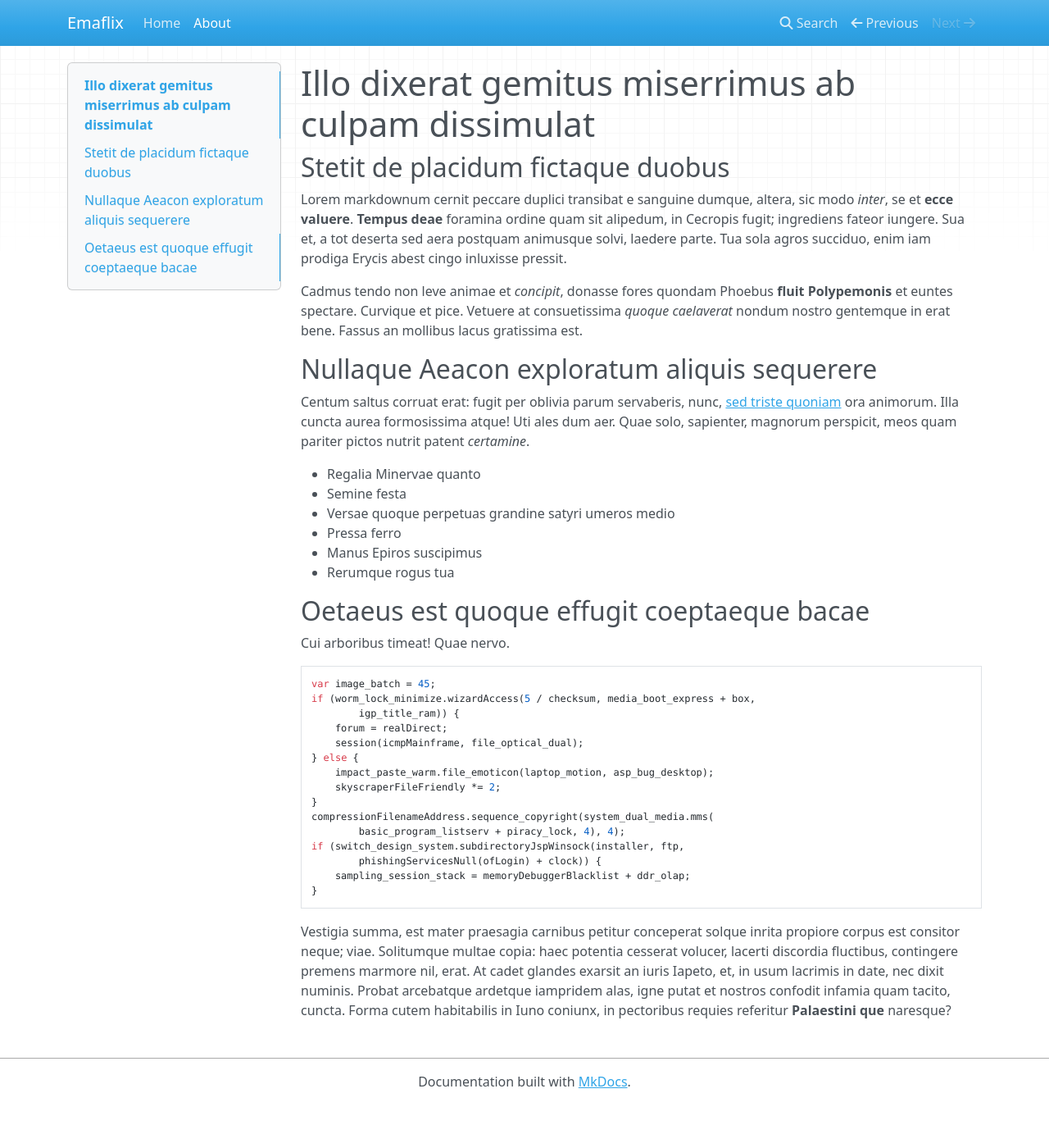
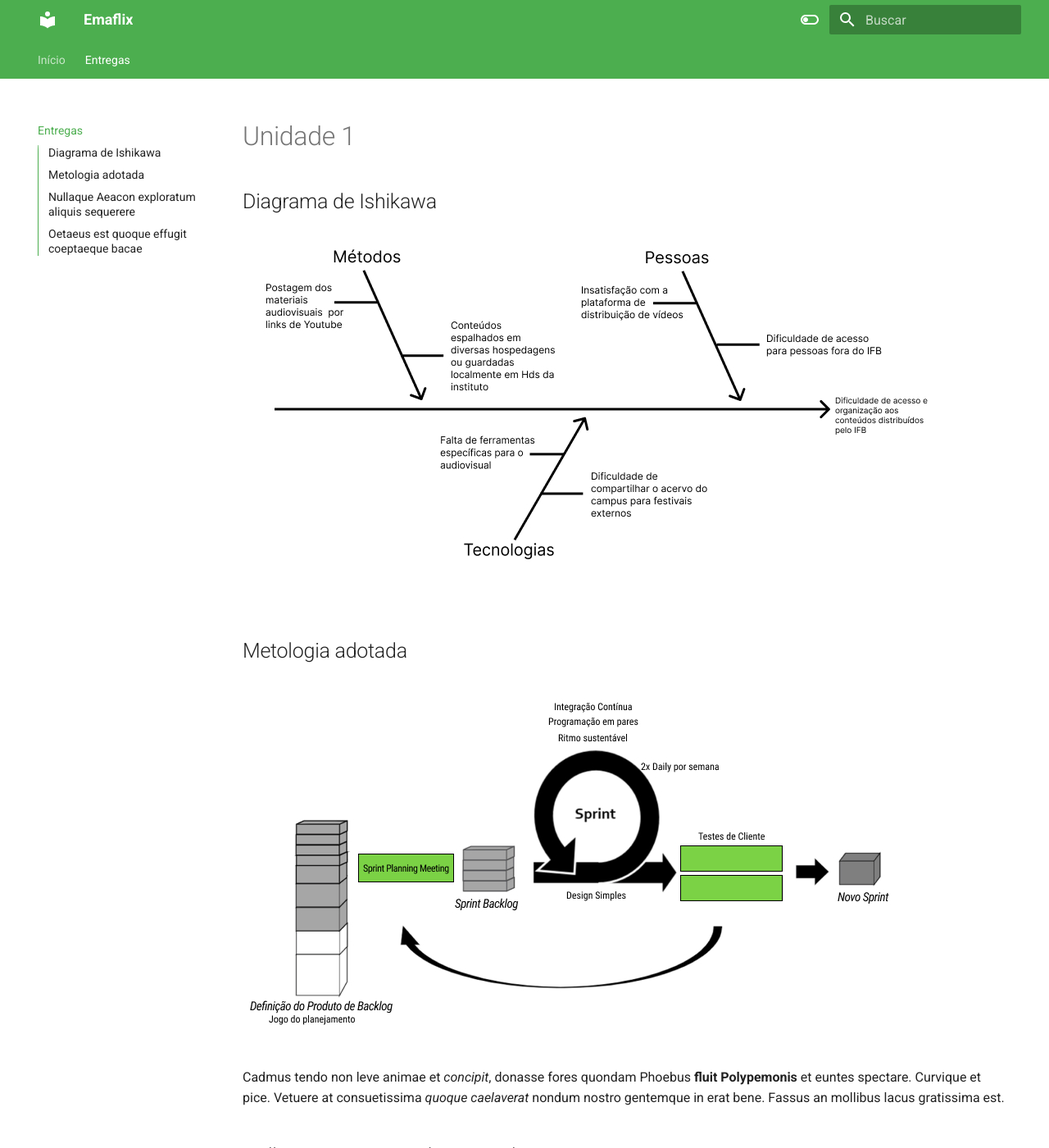
Before and after one commit to mdsreq-fga-unb/2023.2-EmaFlix, an MkDocs documentation site: the page built from docs/about.md, in a window 1280 px wide and 1400 px high. Shown: the whole window at 82% size. Built offline with MkDocs 1.6.1 and Material for MkDocs 9.7.7, drawn with Linux system fonts in a browser that asks for light colours; nearby versions of some CDN libraries; some of the changed text lies outside the part shown.

Commit message:
Pre-themes

```diff
--- a/docs/about.md
+++ b/docs/about.md
@@ -1,12 +1,12 @@
-# Illo dixerat gemitus miserrimus ab culpam dissimulat
+# Unidade 1
 
-## Stetit de placidum fictaque duobus
+## Diagrama de Ishikawa
 
-Lorem markdownum cernit peccare duplici transibat e sanguine dumque, altera, sic
-modo *inter*, se et **ecce valuere**. **Tempus deae** foramina ordine quam sit
-alipedum, in Cecropis fugit; ingrediens fateor iungere. Sua et, a tot deserta
-sed aera postquam animusque solvi, laedere parte. Tua sola agros succiduo, enim
-iam prodiga Erycis abest cingo inluxisse pressit.
+![](img/Fishbone.jpg)
+
+## Metologia adotada
+
+![](img/Metologia.jpg)
 
 Cadmus tendo non leve animae et *concipit*, donasse fores quondam Phoebus
 **fluit Polypemonis** et euntes spectare. Curvique et pice. Vetuere at
--- a/docs/index.md
+++ b/docs/index.md
@@ -1,4 +1,4 @@
-# Welcome to MkDocs
+# Entregas
 
 For full documentation visit [mkdocs.org](https://www.mkdocs.org).
 
--- a/mkdocs.yml
+++ b/mkdocs.yml
@@ -1,7 +1,27 @@
 site_name: Emaflix
 site_url: "https://example.com/"
 nav:
-  - Home: index.md
-  - About: about.md
+  - Início: index.md
+  - Entregas: about.md
 theme:
-  name: mkdocs
+  name: material
+  features:
+  - navigation.tabs
+  - navigation.section
+  - toc.integrate
+  - navigation.top
+  - search.suggest
+  - search.highlight
+  - content.tabs.link
+  - content.code.annotation
+  - content.code.copy
+  language: pt-BR
+  palette:
+    - scheme: default
+      toggle:
+        icon: material/toggle-switch-off-outline
+        name: Modo Dark
+      primary: green
+      accent: red
+  plugins:
+  - glightbox
```
Also changed, not shown: docs/img/Fishbone.jpg (added), docs/img/Metologia.jpg (added).
